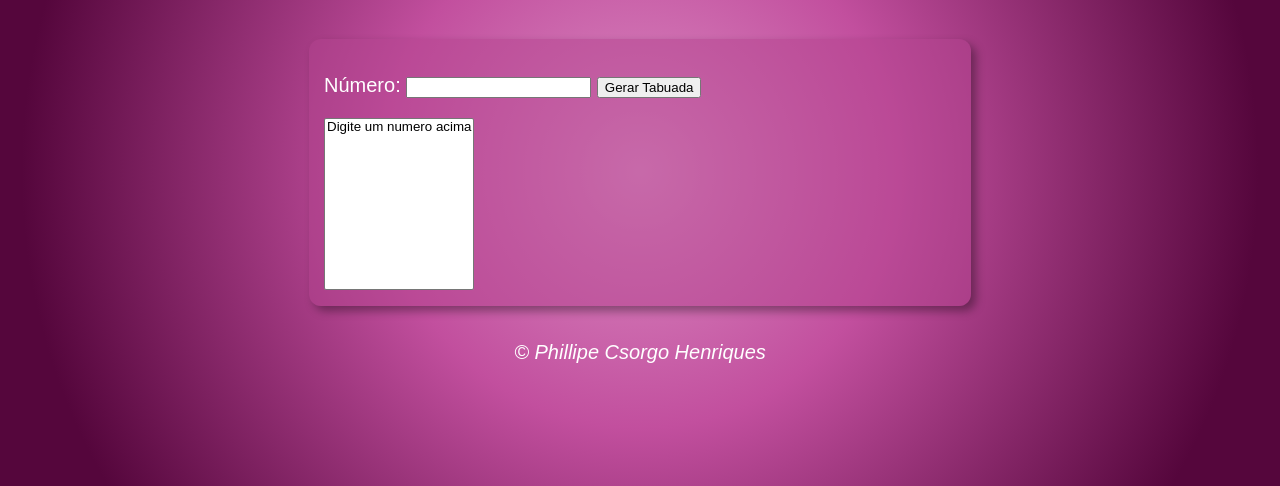
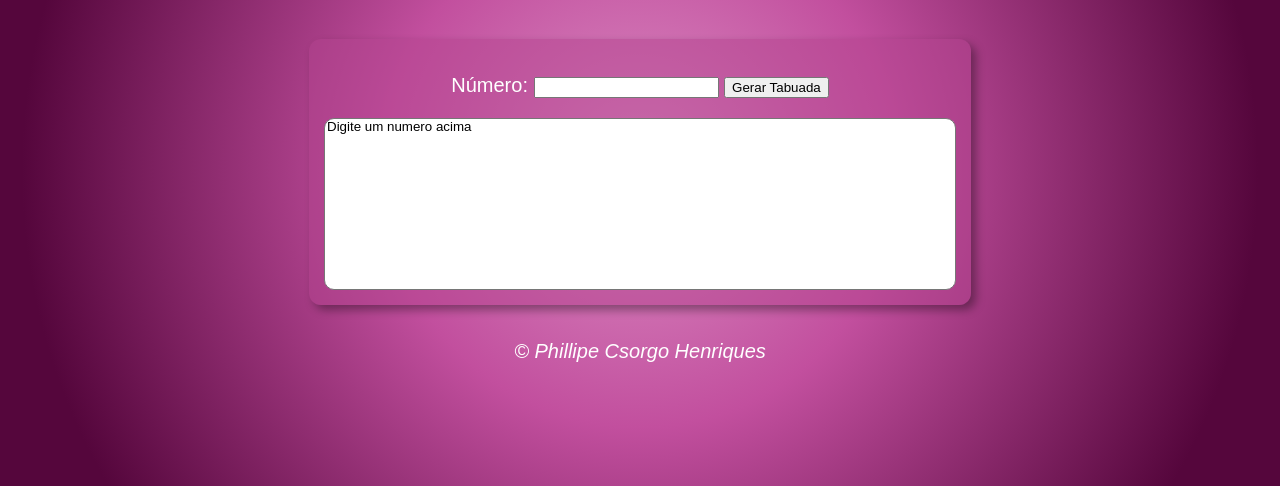
Before and after one commit to phillipehenriques/Tabuadas-JS, a plain HTML site: page index.html in a window 1280 px wide. Shown: the part 314-800 px from the top of the page. Drawn offline with Linux system fonts and the light colour scheme.

Commit message:
código entregue & style pronto

```diff
--- a/index.html
+++ b/index.html
@@ -12,11 +12,11 @@
         <h1>Gerador de tabuada!<h1>
     </header>
         <section>
-            <div>
+            <div id="seletor">
                 <p>Número: <input type="number" name="num" id="txtn">
                 <input type="button" value="Gerar Tabuada" onclick="tabuada()"></p>
             </div>
-            <div>
+            <div id="seletor">
                 <select name="tabuada" id="seltab" size="10">
                     <option>Digite um numero acima</option>
                 </select>
--- a/style.css
+++ b/style.css
@@ -37,3 +37,14 @@ footer {
 #inter {
     margin-top: 14rem;
 }
+
+#seletor {
+    display: flex;
+    justify-content: center;
+}
+
+#seltab {
+    width: 930px;
+    border-radius: 10px;
+
+}
```
